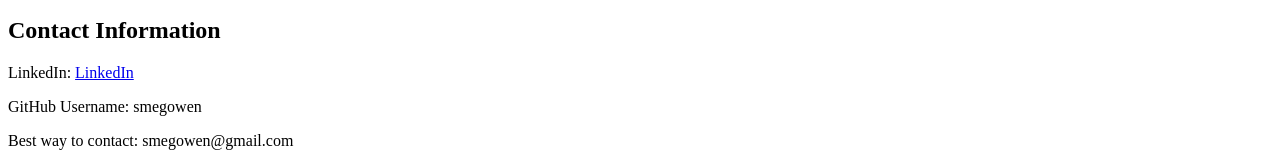
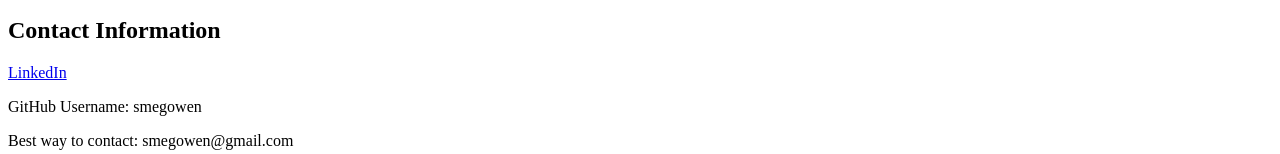
Before and after one commit to smegowen/smegowen.github.io, a plain HTML site: page index.html in a window 1280 px wide. Shown: the part 826-980 px from the top of the page. Drawn offline with Linux system fonts and the light colour scheme.

Commit message:
Update index.html

```diff
--- a/index.html
+++ b/index.html
@@ -13,7 +13,7 @@
         I am learning full stack web development so that I can design and build websites related to my work and my interests.
     </p>
     <h2>Contact Information</h2>
-    <p>LinkedIn: <a href = "https://www.linkedin.com/in/samuel-megowen-1057a389/">LinkedIn</a></p>
+    <a href = "https://www.linkedin.com/in/samuel-megowen-1057a389/">LinkedIn</a>
     <p>GitHub Username: smegowen</p>
     <p>Best way to contact: smegowen@gmail.com</p>
     <h2>Projects</h2>
```
